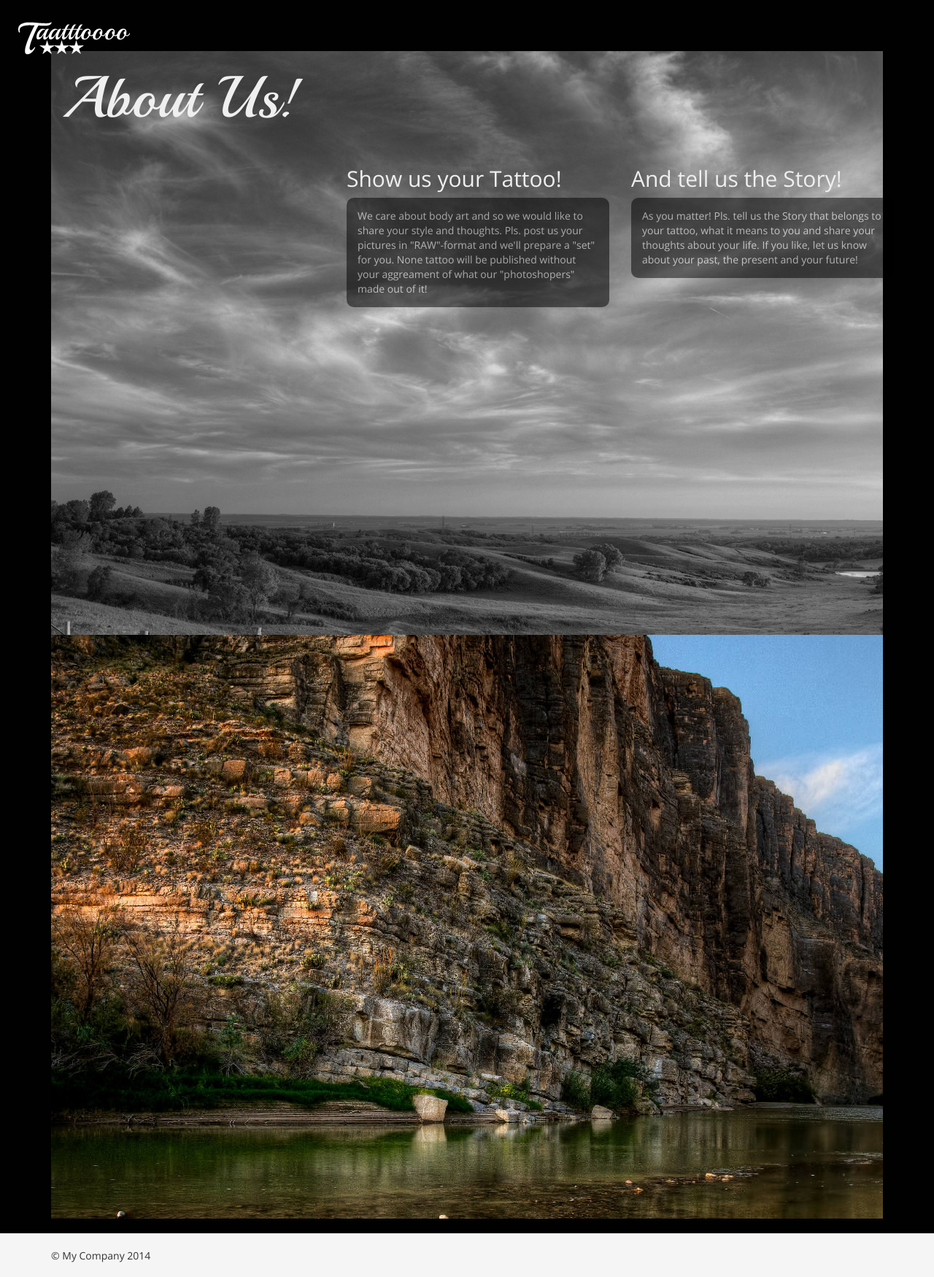
After one commit to philippfrenzel/taatttoooo, a Yii app: template views/site/onepage/scnd_page.php in a window 1280 px wide. The commit adds this page. Shown: the whole page at 73% size. Run offline with PHP 8.4 and a stand-in for Yii, Linux system fonts and the light colour scheme; the template is opened without the code that fills it, so the values that code supplies are empty; some libraries are stand-ins or nearby versions.

Commit message:
enhance pages

```diff
--- a/views/layouts/main.php
+++ b/views/layouts/main.php
@@ -26,27 +26,36 @@ AppAsset::register($this);
     <div class="wrap">
         <?php
             NavBar::begin([
-                'brandLabel' => 'My Company',
+                'id' => 'myMainMenu',
+                'brandLabel' => '',
                 'brandUrl' => Yii::$app->homeUrl,
                 'options' => [
                     'class' => 'navbar-inverse navbar-fixed-top',
                 ],
             ]);
+
+    ?>
+
+    <div class="navbar-brand">
+        <img src="img/LogoTaatttooooNavbar.png" alt="Taatttoooo - Share your Tattoo and Story">
+    </div>
+
+    <?php
             echo Nav::widget([
                 'options' => ['class' => 'navbar-nav navbar-right'],
                 'items' => [
-                    ['label' => 'Home', 'url' => ['/site/index']],
+                    ['label' => 'Home', 'url' => ['/site/index'],'data-menuanchor'=>'intro1'],
                     ['label' => 'About', 'url' => ['/site/about']],
                     ['label' => 'Contact', 'url' => ['/site/contact']],
                     Yii::$app->user->isGuest ?
                         ['label' => 'Login', 'url' => ['/site/login']] :
-                        ['label' => 'Logout (' . Yii::$app->user->identity->username . ')',
+                        ['label' => 'Logout (' . Yii::$app->user->identity->username . ')' ,
                             'url' => ['/site/logout'],
                             'linkOptions' => ['data-method' => 'post']],
                 ],
             ]);
             NavBar::end();
-        ?>
+    ?>
 
         <div class="container">
             <?= Breadcrumbs::widget([
--- a/views/layouts/onepage.php
+++ b/views/layouts/onepage.php
@@ -51,7 +51,7 @@ AppAsset::register($this);
 				'options' => ['class' => 'navbar-nav navbar-right'],
 				'items' => [
 					['label' => 'Home', 'url' => ['/site/index'],'data-menuanchor'=>'intro1'],
-					['label' => 'About', 'url' => ['/site/about']],
+					['label' => 'About', 'url' => ['#'],'data-menuanchor'=>'intro2'],
 					['label' => 'Contact', 'url' => ['/site/contact']],
 					Yii::$app->user->isGuest ?
 						['label' => 'Login', 'url' => ['/site/login']] :
--- a/views/site/index.php
+++ b/views/site/index.php
@@ -8,5 +8,5 @@ $this->title = 'Taatttoooo Startpage';
     <?= $this->render('onepage/first_page', []); ?>
 </div>
 <div class="section" id="intro2" data-anchor="intro2">
-    <?= $this->render('onepage/first_page', []); ?>
+    <?= $this->render('onepage/scnd_page', []); ?>
 </div>
--- /dev/null
+++ b/views/site/onepage/scnd_page.php
@@ -0,0 +1,43 @@
+<div class="slide" data-anchor="slide21" id="slide21">
+    <div class="container">
+        <div class="row">
+            <div class="col-md-6">
+                <h1 class="ultrabig">About Us!</h1>
+            </div>
+            <div class="col-md-6">
+
+            </div>
+        </div>
+
+       <div class="row">
+           &nbsp;
+       </div>
+
+        <div class="row">
+            <div class="col-lg-4">
+            </div>
+            <div class="col-lg-4">
+                <h2>Show us your Tattoo!</h2>
+
+                <p class="bg-color-darken opacity">We care about body art and so we would like to share your style and thoughts. Pls. post us your
+                    pictures in "RAW"-format and we'll prepare a "set" for you. None tattoo will be published without
+                    your aggreament of what our "photoshopers" made out of it!
+                </p>
+            </div>
+            <div class="col-lg-4">
+                <h2>And tell us the Story!</h2>
+
+                <p class="bg-color-darken opacity">
+                    As you matter! Pls. tell us the Story that belongs to your tattoo, what it means to you and
+                    share your thoughts about your life. If you like, let us know about your past, the present and
+                    your future!
+                </p>
+            </div>
+        </div>
+    </div>
+</div>
+<div class="slide" data-anchor="slide22" id="slide22">
+    <div class="container">
+
+    </div>
+</div>
--- a/web/css/onepage.css
+++ b/web/css/onepage.css
@@ -10,7 +10,19 @@
   color:#efefef;
 }
 
-#intro1 h1.ultrabig{
+#slide21{
+  background: url("../gfx/broKettleBW.jpg") repeat scroll 0 0 rgba(0, 0, 0, 0);
+  min-height: 800px;
+  color:#efefef;
+}
+
+#slide22{
+  background: url("../gfx/elenacolor.jpg") repeat scroll 0 0 rgba(0, 0, 0, 0);
+  min-height: 800px;
+  color:#efefef;
+}
+
+h1.ultrabig{
   font-family: Playball;
   font-size: 80px;
 }
```
